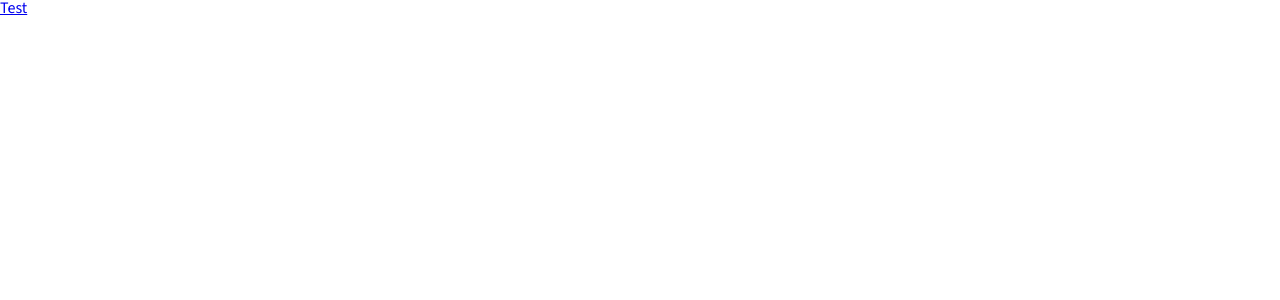
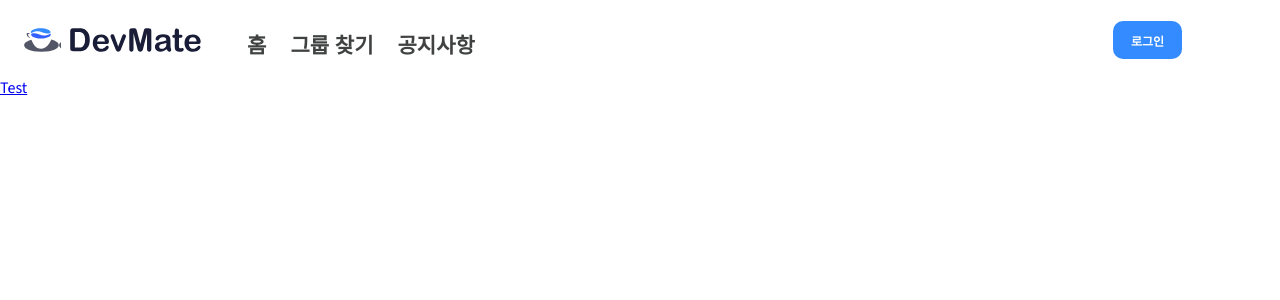
Before and after one commit to lee-sihun/DevMate, a React (Create React App) app: page / in a window 1280 px wide. Shown: the top 300 px of the page. Built offline with nearby package versions, Linux system fonts and the light colour scheme.

Commit message:
feat: App.tsx Header 추가

```diff
--- a/src/App.tsx
+++ b/src/App.tsx
@@ -5,17 +5,21 @@ import Home from './pages/Home';
 import Yunha from './pages/Yunha';
 import Sihun from './pages/Sihun';
 import { MainLayout } from './components/layout/main.styled';
+import Header from './components/common/Header/Header';
 
 function App() {
   return (
-    <MainLayout>
-      <Routes>
-        <Route path='/' element={<Home />} />
-        <Route path='/test' element={<Test />} />
-        <Route path='/yunha' element={<Yunha />} />
-        <Route path="/sihun" element={<Sihun />} />
-      </Routes>
-    </MainLayout>
+    <>
+      <Header isLoggedIn={false} />
+      <MainLayout>
+        <Routes>
+          <Route path="/" element={<Home />} />
+          <Route path="/test" element={<Test />} />
+          <Route path="/yunha" element={<Yunha />} />
+          <Route path="/sihun" element={<Sihun />} />
+        </Routes>
+      </MainLayout>
+    </>
   );
 }
 
```
